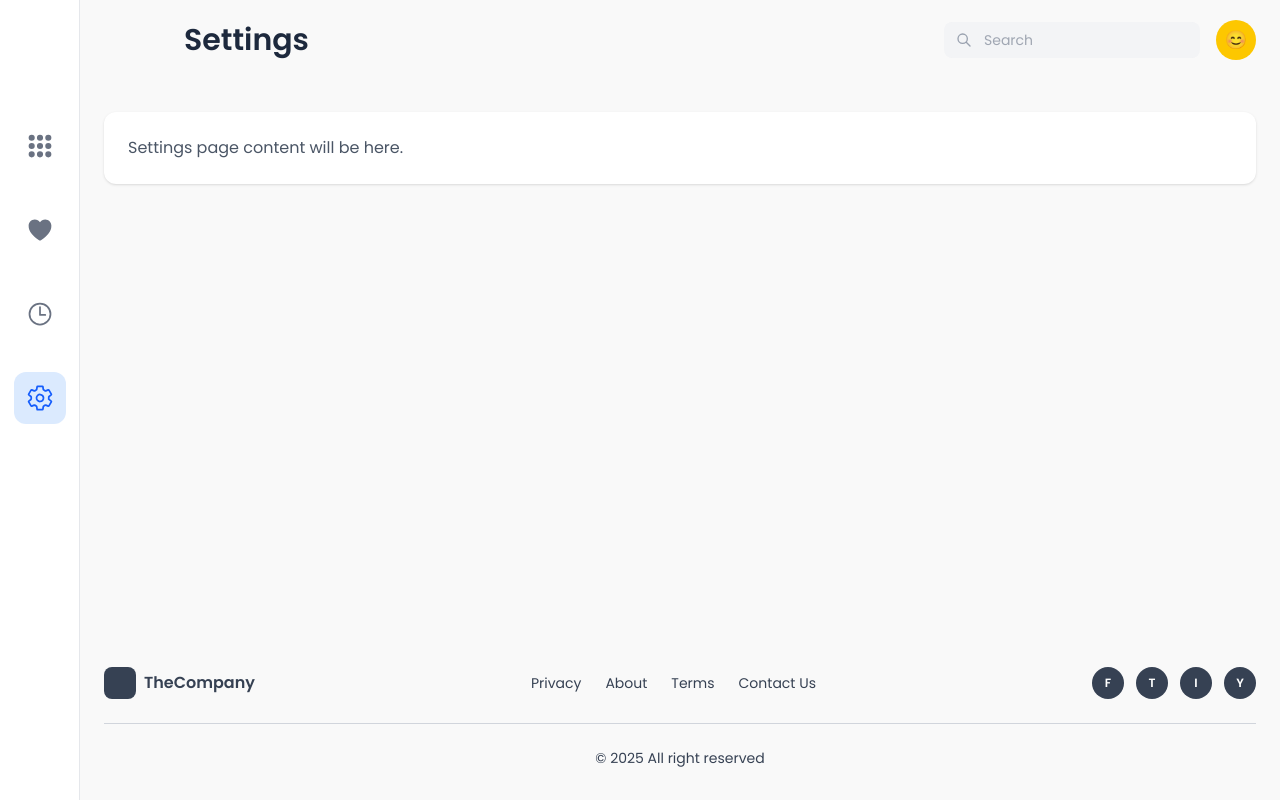
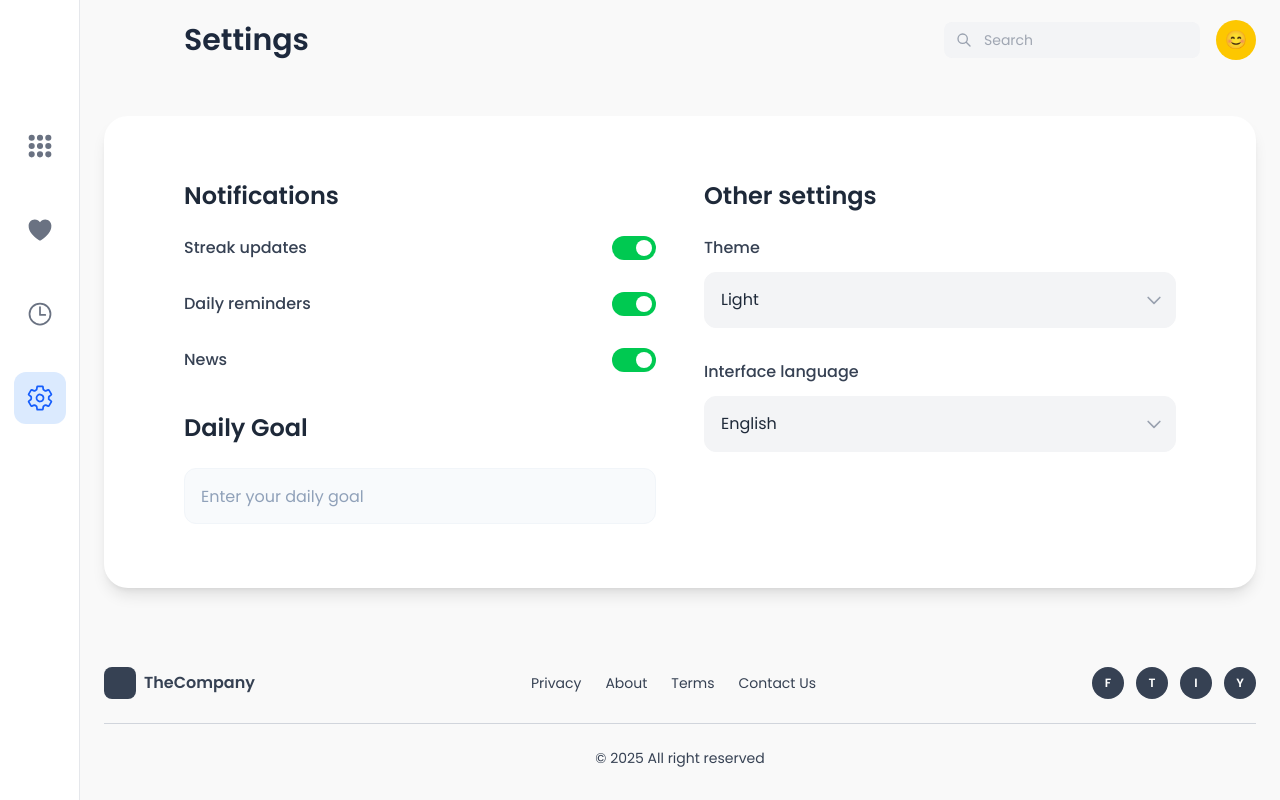
Before and after one commit to Dl1e05/hci-project, a Next.js app in the folder frontend/: page /settings in a window 1280 px wide. Built offline with nearby package versions, Linux system fonts and the light colour scheme.

Commit message:
feat: made a model of the settings

```diff
--- a/frontend/src/app/(pages)/settings/page.tsx
+++ b/frontend/src/app/(pages)/settings/page.tsx
@@ -1,12 +1,145 @@
-import React from 'react';
+'use client';
+
+import React, { useState } from 'react';
 import Layout from '@/app/components/Layout';
+import Input from '@/app/components/Input';
+
+interface ToggleProps {
+  label: string;
+  checked: boolean;
+  onChange: (checked: boolean) => void;
+}
+
+function Toggle({ label, checked, onChange }: ToggleProps) {
+  return (
+    <div className="flex items-center justify-between mb-8">
+      <span className="text-gray-700 text-base font-medium">{label}</span>
+      <button
+        type="button"
+        onClick={() => onChange(!checked)}
+        className={`relative inline-flex h-6 w-11 items-center rounded-full transition-colors ${
+          checked ? 'bg-green-500' : 'bg-gray-300'
+        }`}
+      >
+        <span
+          className={`inline-block h-4 w-4 transform rounded-full bg-white transition-transform ${
+            checked ? 'translate-x-6' : 'translate-x-1'
+          }`}
+        />
+      </button>
+    </div>
+  );
+}
+
+interface DropdownProps {
+  label: string;
+  value: string;
+  options: string[];
+  onChange: (value: string) => void;
+}
+
+function Dropdown({ label, value, options, onChange }: DropdownProps) {
+  return (
+    <div className="mb-8">
+      <label className="block text-gray-700 text-base font-medium mb-3">{label}</label>
+      <div className="relative">
+        <select
+          value={value}
+          onChange={(e) => onChange(e.target.value)}
+          className="w-full h-14 text-base px-4 rounded-xl bg-gray-100 border border-gray-100 text-gray-800 appearance-none cursor-pointer focus:outline-none focus:bg-white focus:border-gray-300 focus:ring-2 focus:ring-gray-200 pr-10"
+        >
+          {options.map((option) => (
+            <option key={option} value={option}>
+              {option}
+            </option>
+          ))}
+        </select>
+        <svg
+          className="absolute right-3 top-1/2 -translate-y-1/2 w-5 h-5 text-gray-400 pointer-events-none"
+          fill="none"
+          stroke="currentColor"
+          viewBox="0 0 24 24"
+        >
+          <path strokeLinecap="round" strokeLinejoin="round" strokeWidth={2} d="M19 9l-7 7-7-7" />
+        </svg>
+      </div>
+    </div>
+  );
+}
 
 export default function SettingsPage() {
+  const [streakUpdates, setStreakUpdates] = useState(true);
+  const [dailyReminders, setDailyReminders] = useState(true);
+  const [news, setNews] = useState(true);
+  const [dailyGoal, setDailyGoal] = useState('');
+  const [theme, setTheme] = useState('Light');
+  const [interfaceLanguage, setInterfaceLanguage] = useState('English');
+
+  const themeOptions = ['Light', 'Dark', 'Auto'];
+  const languageOptions = ['English', 'Russian', 'Ukrainian', 'Spanish', 'French'];
+
   return (
     <Layout>
       <div className="container mx-auto px-6 py-8">
-        <div className="bg-white rounded-xl shadow p-6 text-gray-600">
-          Settings page content will be here.
+        <div className="min-h-[60vh] flex items-center justify-center">
+          <div className="bg-white rounded-3xl shadow-lg w-full max-w-6xl 2xl:max-w-7xl overflow-visible">
+            <div className="px-12 md:px-16 lg:px-20 py-12 md:py-16">
+              <div className="grid grid-cols-1 md:grid-cols-2 gap-x-12 gap-y-8">
+                {/* Left Column */}
+                <div>
+                  {/* Notifications Section */}
+                  <div className="mb-10">
+                    <h2 className="text-2xl font-semibold text-gray-800 mb-6">Notifications</h2>
+                    <Toggle
+                      label="Streak updates"
+                      checked={streakUpdates}
+                      onChange={setStreakUpdates}
+                    />
+                    <Toggle
+                      label="Daily reminders"
+                      checked={dailyReminders}
+                      onChange={setDailyReminders}
+                    />
+                    <Toggle
+                      label="News"
+                      checked={news}
+                      onChange={setNews}
+                    />
+                  </div>
+
+                  {/* Daily Goal Section */}
+                  <div>
+                    <h2 className="text-2xl font-semibold text-gray-800 mb-6">Daily Goal</h2>
+                    <Input
+                      type="text"
+                      value={dailyGoal}
+                      onChange={(e) => setDailyGoal(e.target.value)}
+                      placeholder="Enter your daily goal"
+                      size="md"
+                      className="bg-gray-100"
+                    />
+                  </div>
+                </div>
+
+                {/* Right Column */}
+                <div>
+                  <h2 className="text-2xl font-semibold text-gray-800 mb-6">Other settings</h2>
+                  <Dropdown
+                    label="Theme"
+                    value={theme}
+                    options={themeOptions}
+                    onChange={setTheme}
+                  />
+                  <Dropdown
+                    label="Interface language"
+                    value={interfaceLanguage}
+                    options={languageOptions}
+                    onChange={setInterfaceLanguage}
+                  />
+                </div>
+              </div>
+            </div>
+          </div>
         </div>
       </div>
     </Layout>
--- a/frontend/src/app/api/index.ts
+++ b/frontend/src/app/api/index.ts
@@ -1,4 +1,4 @@
-const API_URL = process.env.NEXT_PUBLIC_API_BASE_URL || 'http://localhost:8001'
+const API_URL = process.env.NEXT_PUBLIC_API_BASE_URL || 'http://localhost:8000'
 
 const getHeaders = async () => {
 	return {
```
